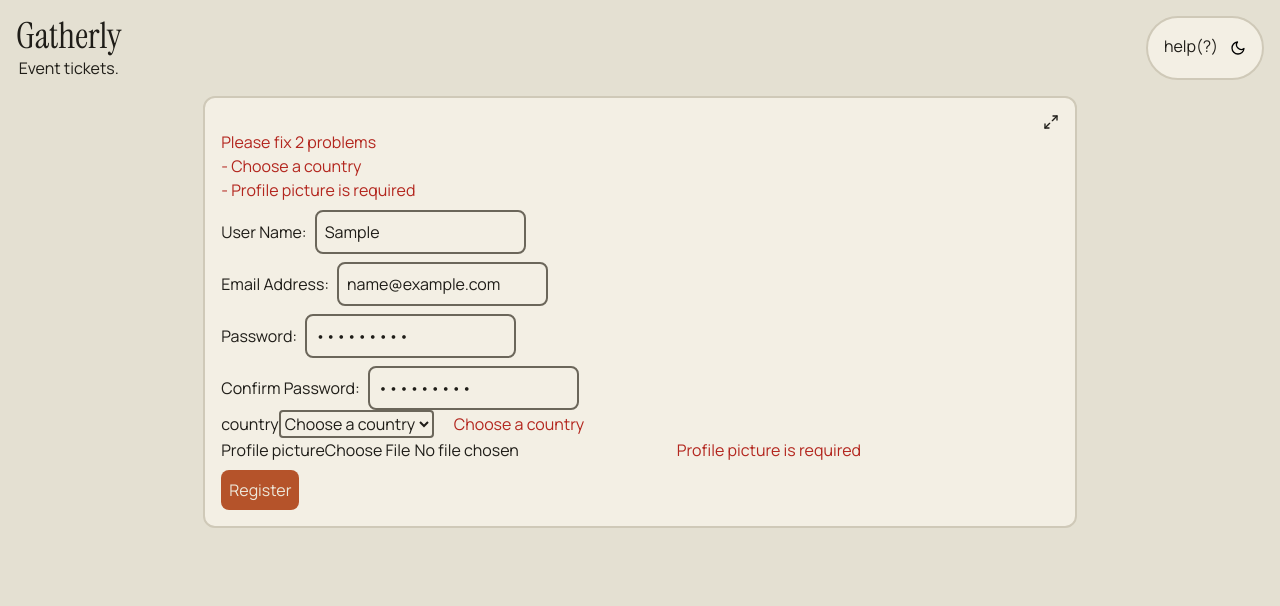
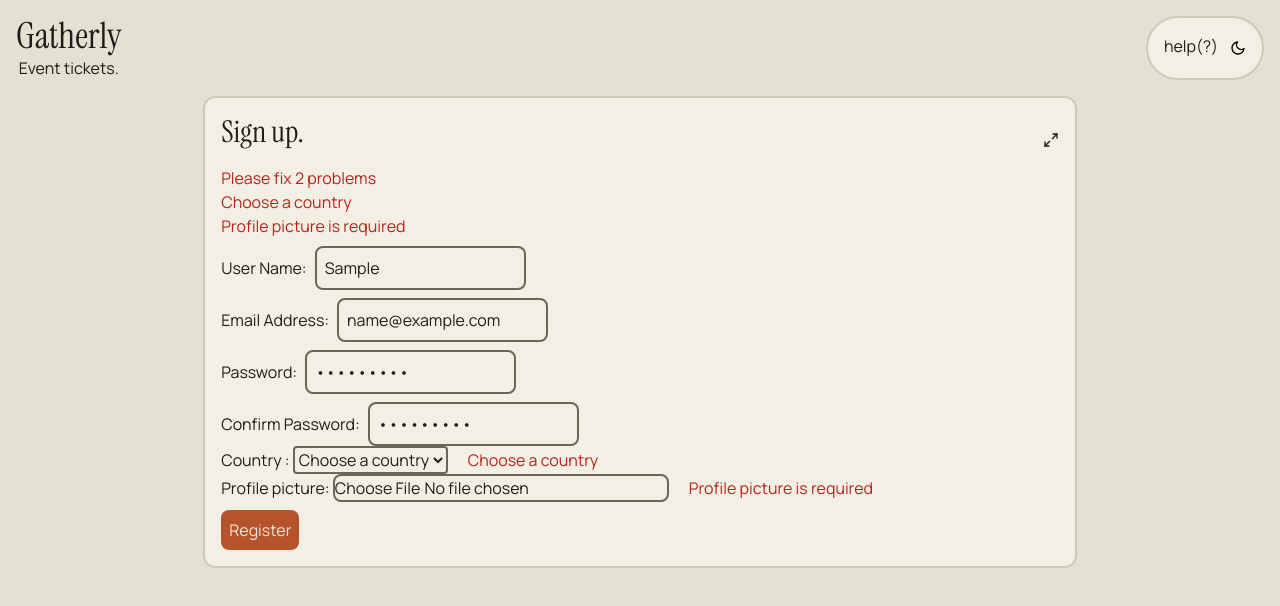
Before and after one commit to stebay454/Gatherly, a React (Vite) app: page / in a window 1280 px wide. Both pictures are taken after typing "Sample", "name@example.com", "Sample123", "Sample123" into the empty fields and a click on the button "Register". Shown: the top 606 px of the page. Built offline with nearby package versions, Linux system fonts and the light colour scheme.

Commit message:
cleaning up and accessiblity passes.

```diff
--- a/src/App.jsx
+++ b/src/App.jsx
@@ -1,5 +1,4 @@
 import Header from "./components/layout/Header.jsx";
-import Sheet from "./components/layout/Sheet.jsx";
 import useTheme from "./hooks/useTheme.js";
 import SignupForm from './components/features/signup/SignupForm.jsx'
 export default function App(){
--- a/src/components/features/signup/SignupForm.jsx
+++ b/src/components/features/signup/SignupForm.jsx
@@ -5,7 +5,7 @@ import {z} from 'zod';
 import TextField from '../../form/TextField.jsx';
 import SelectField from '../../form/SelectField.jsx';
 import FileField from '../../form/FileField.jsx';
-import SignupSuccess from '../../form/SignupSuccess.jsx';
+import SignupSuccess from './SignupSuccess.jsx';
 import FormError from '../../form/FormError.jsx';
 import Sheet from '../../layout/Sheet.jsx';
 import ErrorSummary from '../../form/ErrorSummary.jsx';
@@ -26,7 +26,7 @@ const maxFileSize = 2 * 1024 * 1024;
 const registrationSchema = z.object({
     username:z
     .string()
-    .min(3,"username atleast must be 3 characters")
+    .min(3,"username at least must be 3 characters")
     .max(30,"username must be 30 chracters or less"),
 
     email:z
@@ -38,16 +38,16 @@ const registrationSchema = z.object({
        const isTaken = await checkEmailTaken(email);
       return !isTaken;
     },{
-      message:"That email is already registered"
+      message:"That email is already registered."
     }),
 
     password:z
     .string()
-    .min(6,"password must be atleast 6 characters"),
+    .min(6,"Password must be at least 6 characters"),
 
     confirmPassword:z
     .string()
-    .min(1,"please confirm your password"),
+    .min(1,"Please confirm your password"),
 
     country: z
     .string()
@@ -69,7 +69,7 @@ const registrationSchema = z.object({
 })
 
 .refine((data)=> data.password === data.confirmPassword, {
-  message:"password do not match",
+  message:"Passwords do not match",
   path: ["confirmPassword"],
 })
 export default function SignupForm(){
@@ -109,8 +109,8 @@ export default function SignupForm(){
     }
   };
     return(
-        <Sheet>
-          {createdUsername !== null ? <SignupSuccess username={createdUsername} />
+        <Sheet title={createdUsername == null ?'Sign up.':`Welcome ${createdUsername}`}>
+          {createdUsername !== null ? <SignupSuccess  />
           :
           <>
           <ErrorSummary errors={errors} submitCount={submitCount} onFocusField={setFocus}/>
@@ -118,38 +118,42 @@ export default function SignupForm(){
             <TextField
              label="User Name:"
              error={errors.username?.message}
+             autoComplete='on'
              {...register("username")}
             />
             <TextField
             type="email"
           label="Email Address:"
           error={errors.email?.message}
+          autoComplete='email'
           {...register("email")}
             />
             <TextField
             type='password'
              label="Password:"
              error={errors.password?.message}
+             autoComplete='on'
              {...register("password")}
             />
             <TextField
             type='password'
             label='Confirm Password:'
             error={errors.confirmPassword?.message}
+            autoComplete='on'
             {...register("confirmPassword")}
             />
               <Controller
             name='country'
             control={control}
             render={({field}) =>(
-            <SelectField {...field} label='country' options={countries}  error={errors.country?.message} />
+            <SelectField {...field} label='Country : ' options={countries}  error={errors.country?.message} />
           )}
             />
             <Controller
              name="avatar"
              control={control}
              render={({ field: { value, ...restField }}) => (
-              <FileField {...restField} file={value} label='Profile picture' error={errors.avatar?.message} />
+              <FileField {...restField} file={value} label='Profile picture: ' error={errors.avatar?.message} />
              )}
             />
             <FormError message={errors.root?.server?.message}/>
--- /dev/null
+++ b/src/components/features/signup/SignupSuccess.jsx
@@ -0,0 +1,12 @@
+import {useRef,useEffect} from 'react';
+export default function SignupSuccess(){
+    const nameRef = useRef();
+    useEffect(()=>{
+     nameRef.current.focus();
+    },[])
+  return(
+    <div tabIndex={-1} ref={nameRef}>
+     <p className='text-2xl font-manrope text-light-text dark:text-dark-text mt-6'>your accout is ready.</p>
+    </div>
+  );
+};
--- a/src/components/form/ErrorSummary.jsx
+++ b/src/components/form/ErrorSummary.jsx
@@ -12,18 +12,18 @@ export default function ErrorSummary({errors,submitCount,onFocusField}){
     if(submitCount > 0 && errorList.length > 0 && containerRef.current){
       containerRef.current.focus();
     }
-  },[submitCount]);
+  },[submitCount,errorList]);
 
   if(submitCount === 0 || errorList.length === 0){
     return null;
   }
   return(
      <div ref={containerRef} tabIndex={-1}>
-       <h2 className='font-manrope text-light-error dark:text-dark-error'>Please fix {errorList.length} {errorList.length===1 ? 'problem' : 'problems'}</h2>
+       <p className='font-manrope text-light-error dark:text-dark-error'>Please fix {errorList.length} {errorList.length===1 ? 'problem' : 'problems'}</p>
        <ul className='font-manrope text-light-error dark:text-dark-error'>
         {errorList.map(({name, message}) => (
           <li key={name}>
-           <button type='button' onClick={()=>onFocusField(name)}> - {message}</button>
+           <button type='button' onClick={()=>onFocusField(name)}>{message}</button>
           </li>
         ))}
        </ul>
--- a/src/components/form/FileField.jsx
+++ b/src/components/form/FileField.jsx
@@ -36,6 +36,7 @@ export default function FileField({label,hint,onChange,file,error,...rest}){
            aria-invalid={invalid}
            aria-describedby={describedBy}
            accept="image/*"
+           className='border-2 border-light-label dark:border-dark-label rounded-lg'
           />
        )}
       </Field>
--- a/src/components/form/SignupSuccess.jsx
+++ /dev/null
@@ -1,13 +0,0 @@
-import {useRef,useEffect} from 'react';
-export default function SignupSuccess({username}){
-    const nameRef = useRef();
-    useEffect(()=>{
-     nameRef.current.focus();
-    },[])
-  return(
-    <div tabIndex={-1} ref={nameRef}>
-     <h2 className='text-4xl font-instrument text-light-text dark:text-dark-text'>Welcome {username} :)</h2>
-     <p className='text-2xl font-manrope text-light-text dark:text-dark-text mt-6'>YOUR ACCOUNT IS READY.</p>
-    </div>
-  );
-};
--- a/src/components/layout/Sheet.jsx
+++ b/src/components/layout/Sheet.jsx
@@ -7,8 +7,8 @@ export default function Sheet({title,children}){
         <div className={`py-4 px-4 bg-light-sheet dark:bg-dark-sheet  rounded-xl border-2 border-light-border dark:border-dark-border transition-all duration-500
         ${isExpanded ?'w-full max-w-full h-auto':'w-full max-w-[70%] h-auto'}`}>
             <div className='flex justify-between'>
-            <h2 className="text-xl font-instrument text-light-text dark:text-dark-text">{title}</h2>
-            <button type="button" className='cursor-pointer' onClick={() => setIsExpanded((prev) => !prev)} aria-label={isExpanded ? 'Shrink sheet' : 'Expand sheet'} aria-pressed={isExpanded}>
+            <h2 className="text-3xl font-instrument text-light-text dark:text-dark-text mb-4">{title}</h2>
+            <button type="button" className='cursor-pointer' onClick={() => setIsExpanded((prev) => !prev)} aria-label={isExpanded ? 'Shrink sheet' : 'Expand sheet'}>
              {isExpanded ?
              (<FiMinimize2 className='text-light-text dark:text-dark-text'/>) :
              <FiMaximize2 className='text-light-text dark:text-dark-text' />}
```
